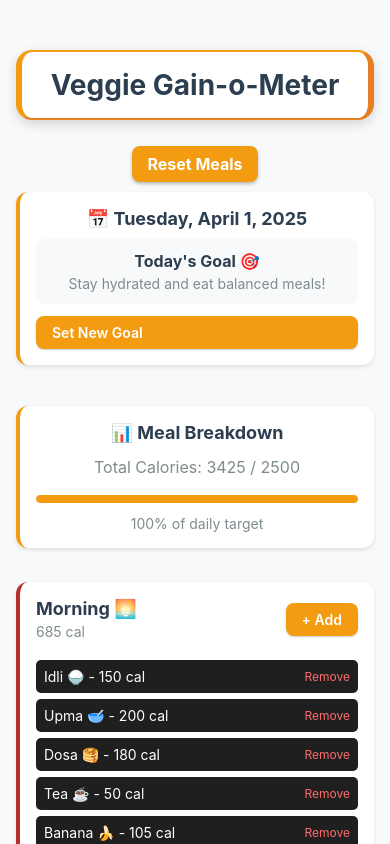
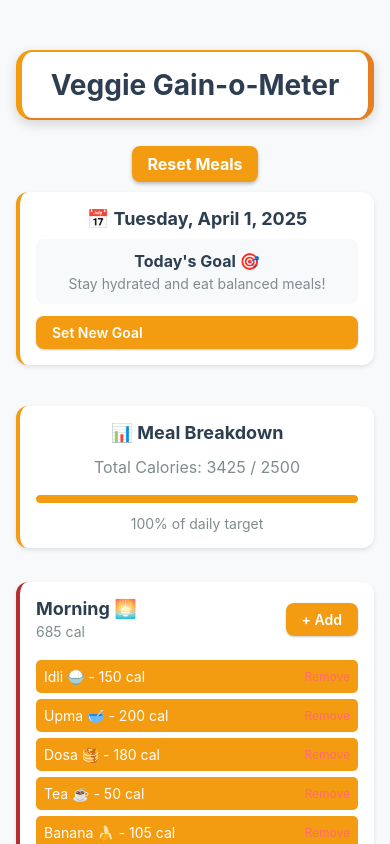
Before and after one commit to DeveloperRam-Coder/Veggie-Gain-O-Meter, a React Native app: screen / in a window 390 px wide. Built offline with nearby package versions, Linux system fonts and the light colour scheme.

Commit message:
change the color

```diff
--- a/src/components/MealItem.tsx
+++ b/src/components/MealItem.tsx
@@ -38,7 +38,7 @@ export default function MealItem({ item, meal, meals, setMeals }: MealItemProps)
 
 const styles = StyleSheet.create({
   itemContainer: {
-    backgroundColor: '#1f1f1f',
+    backgroundColor: "#F39C12",
     padding: 8,
     borderRadius: 5,
     marginBottom: 6,
```
